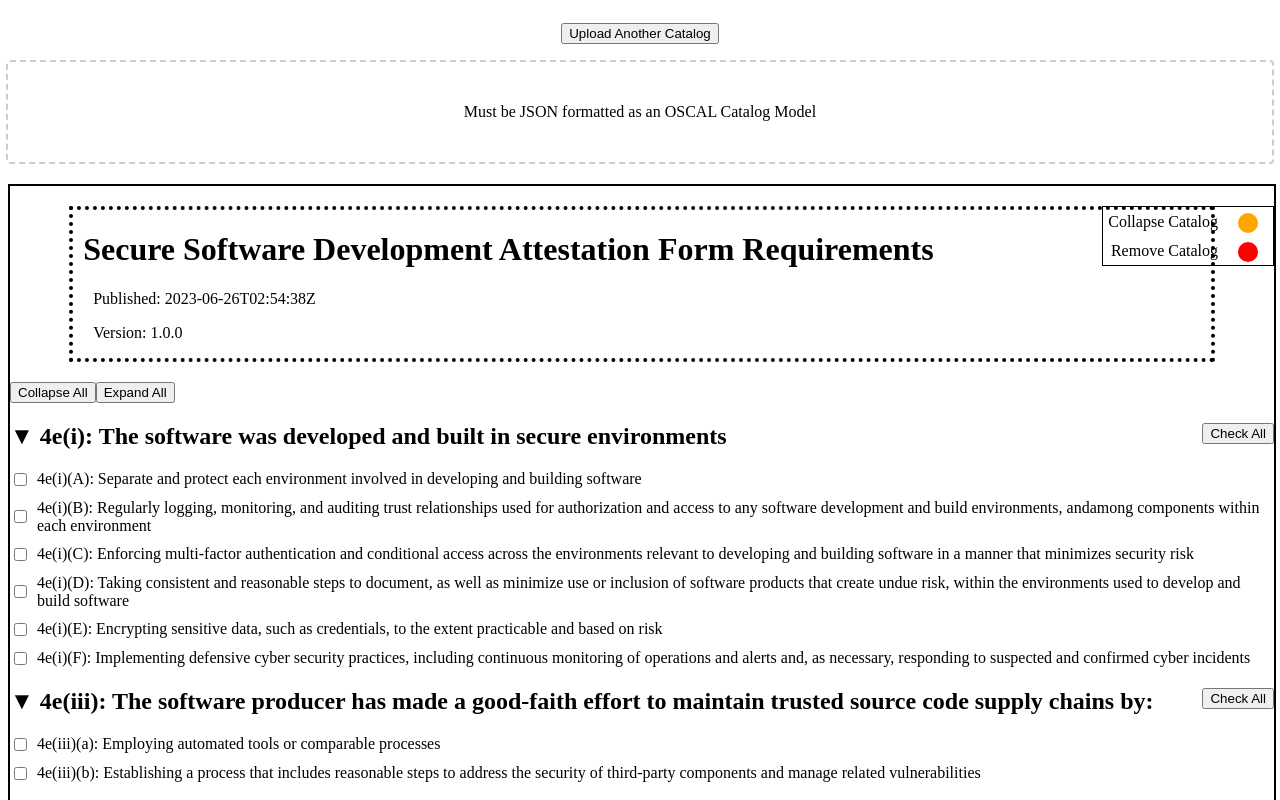
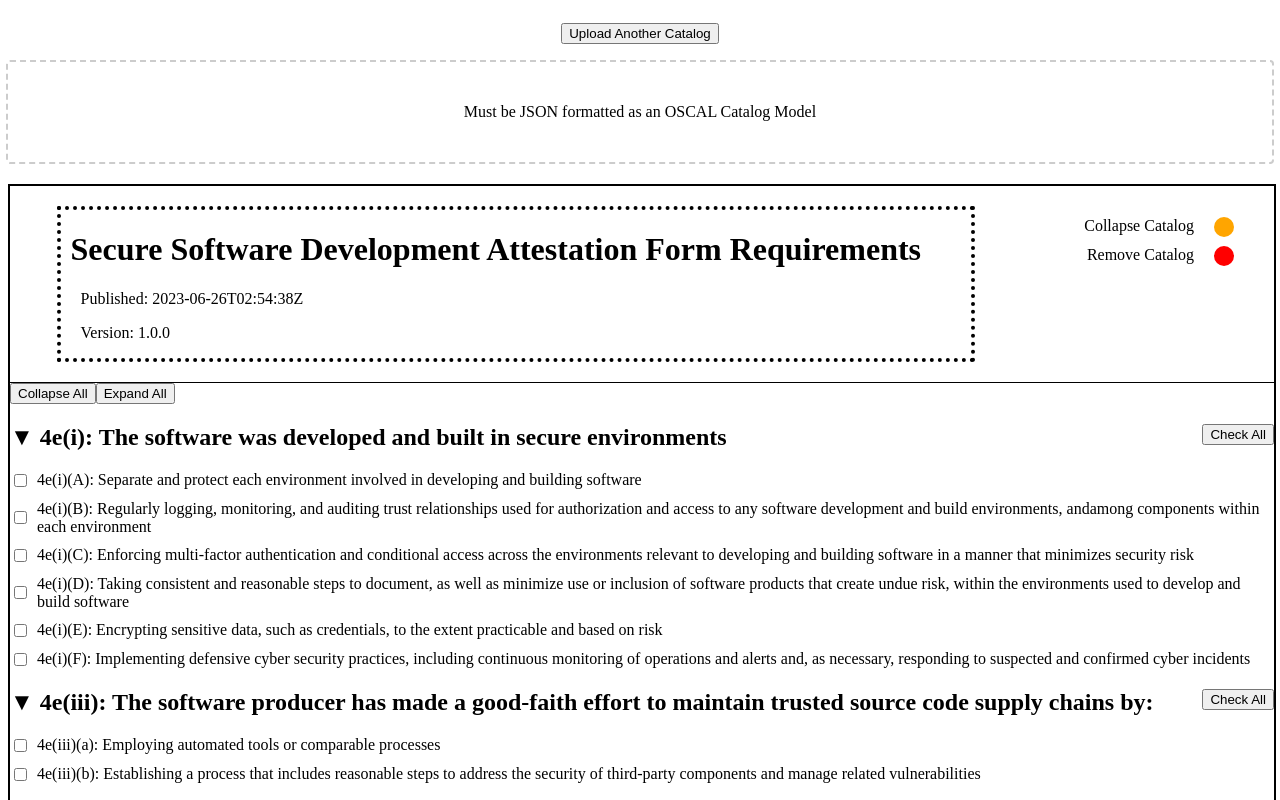
Before and after one commit to SoftwareDesignLab/Secure-Software-Self-Attestation, an Angular app in the folder web_app/sdlc-checklist/: page / in a window 1280 px wide. Shown: the top 800 px of the page. Built offline with nearby package versions, Linux system fonts and the light colour scheme.

Commit message:
Moved the buttons and added UUID overlap guard

```diff
--- a/web_app/sdlc-checklist/src/app/app.component.css
+++ b/web_app/sdlc-checklist/src/app/app.component.css
@@ -7,12 +7,16 @@
   display: grid;
   grid-template-rows: auto 1fr;
   grid-template-columns: 100%;
+  grid-column: 1/3;
+  border-top: 1px solid black;
 }
 
 .catalog-container {
   width: 100%;
   border: 2px solid black;
   margin-top: 20px;
+  display: grid;
+  grid-template-columns: 80% 20%;
 }
 
 .hidden {
@@ -54,9 +58,8 @@
 }
 
 .button-panel {
-  float: right;
   text-align: right;
-  border: 1px solid black;
+  margin: 25px 25px 25px 0;
 }
 
 .button-caption {
--- a/web_app/sdlc-checklist/src/app/app.component.html
+++ b/web_app/sdlc-checklist/src/app/app.component.html
@@ -3,6 +3,7 @@
 <button *ngIf="!isDefaultPresent()" (click)="restoreDefaultCatalog()">Restore Default</button>
 <div *ngFor="let catalog of catalogData.catalogs">
   <div class="catalog-container">
+    <app-catalog-info [uuid]="catalog.uuid" [metadata]="catalog.metadata" *ngIf="catalog"></app-catalog-info>
     <div class="button-panel">
       <p *ngIf="isShown(catalog.uuid)" class="button-caption">Collapse Catalog</p>
       <p *ngIf="!isShown(catalog.uuid)" class="button-caption">Expand Catalog</p>
@@ -12,7 +13,6 @@
       <p class="button-caption">Remove Catalog</p>
       <div (click)="removeCatalog(catalog.uuid)" class="circle-button red"></div>
     </div>
-    <app-catalog-info [uuid]="catalog.uuid" [metadata]="catalog.metadata" *ngIf="catalog"></app-catalog-info>
     <div id="grid-container" [className]="isShown(catalog.uuid) ? 'grid-container' : 'grid-container hidden'" *ngIf="catalog">
       <div id="group-container" class="group-container">
         <button (click)="setAllGroupExpansion(false, catalog.uuid)">Collapse All</button>
--- a/web_app/sdlc-checklist/src/app/app.component.ts
+++ b/web_app/sdlc-checklist/src/app/app.component.ts
@@ -31,6 +31,8 @@ export class AppComponent {
   }
 
   onFileSelected(jsonData: any): void {
+    if (this.catalogData.catalogs.findIndex((value) => {return value.uuid === jsonData.uuid;}) !== -1) // Prevents uploading the same file twice
+      return;
     this.catalogData.catalogs.push(jsonData);
   }
 
```
